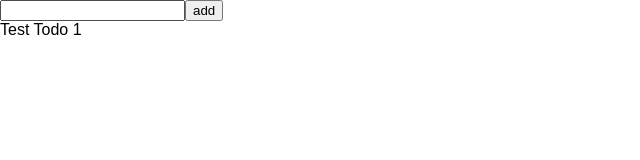
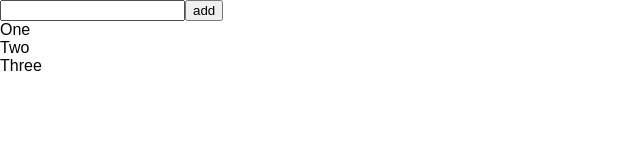
Before and after one commit to vijayperlakota/reactjstodo, a React (Create React App) app: page / in a window 1280 px wide. Shown: the top 160 px of the page, without its empty margins (0-640 px from the left). Built offline with nearby package versions, Linux system fonts and the light colour scheme.

Commit message:
List Dummy Todos

```diff
--- a/src/Components/Todo.js
+++ b/src/Components/Todo.js
@@ -4,11 +4,15 @@ import ReactDOM from 'react-dom';
 class Todo extends Component {
     constructor(props) {
         super(props);
+        this.todo = this.props.todo;
     }
 
     render() {
         return (
-            <div>Test Todo 1</div>
+            <div className="todo">
+                <span className="todo-name">{ this.todo.name }</span>
+                <span className="del-icon"></span>
+            </div>
         );
     }
 }
--- a/src/Components/TodoAdd.js
+++ b/src/Components/TodoAdd.js
@@ -8,7 +8,7 @@ class TodoAdd extends Component {
 
     render() {
         return (
-            <div className="todoadd">
+            <div className="todo-add">
                 <input type="text" value="" />
                 <input type="button" value="add" />
             </div>
--- a/src/Components/TodoApp.js
+++ b/src/Components/TodoApp.js
@@ -2,17 +2,32 @@ import React, { Component } from 'react';
 import ReactDOM from 'react-dom';
 import TodoAdd from './TodoAdd';
 import TodoList from './TodoList';
+import '../styles/TodoApp.css';
 
 class TodoApp extends Component {
     constructor(props) {
         super(props);
+        this.sampleTodos = [
+            {
+                name: "One",
+                status: "IN_PROGRESS"
+            },
+            {
+                name: "Two",
+                status: "COMPLETE"
+            },
+            {
+                name: "Three",
+                status: "OPEN"
+            }
+        ];
     }
 
     render() {
         return (
-            <div className="TodoApp">
+            <div className="todo-app">
                 <TodoAdd />
-                <TodoList />
+                <TodoList todos={this.sampleTodos}/>
             </div>
         );
     }
--- a/src/Components/TodoList.js
+++ b/src/Components/TodoList.js
@@ -5,17 +5,21 @@ import Todo from './Todo';
 class TodoList extends Component {
     constructor(props) {
         super(props);
+        this.todos = this.props.todos;
     }
 
     getTodos() {
-        return (
-            <div>Test Todo 1</div>
-        );
+        // const todos = this.todos.map((todo) => {
+        //             return <Todo todo={todo} />
+        //         }
+        return this.todos.map((todo, index)=>{
+                return <Todo todo={todo} key={index}/>
+        });
     }
 
     render() {
         return (
-            <div className="todolist">
+            <div className="todo-list">
                 { this.getTodos() }
             </div>
         );
--- /dev/null
+++ b/src/styles/TodoApp.css
@@ -0,0 +1,4 @@
+.todoapp {
+    width: 100%;
+    height: 100%;
+}
```
